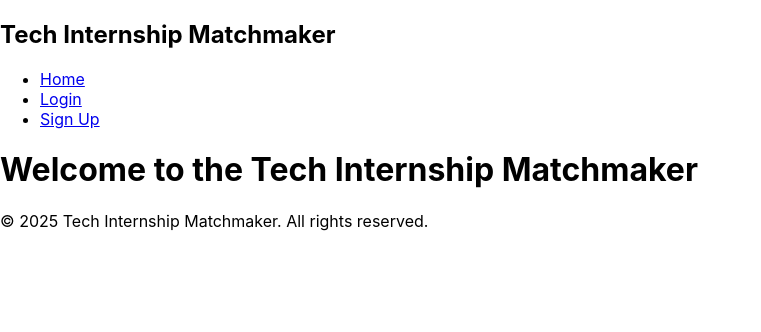
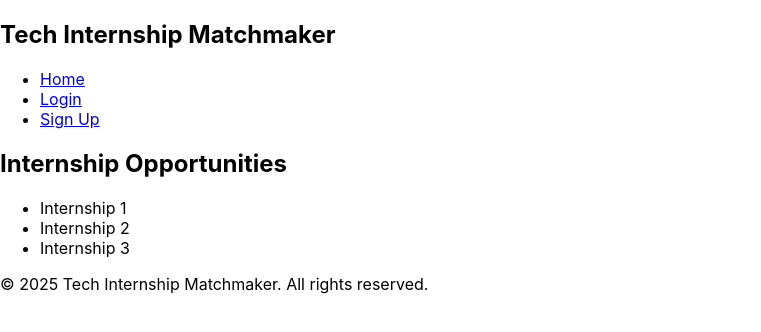
Before and after one commit to adinrobovic/tech-internship-matchmaker, a React (Create React App) app in the folder client/: page / in a window 1280 px wide. Shown: the top 332 px of the page, without its empty margins (0-761 px from the left). Built offline with nearby package versions, Linux system fonts and the light colour scheme.

Commit message:
Added React-Router-Dom to making routing available in my app

```diff
--- a/client/package.json
+++ b/client/package.json
@@ -9,6 +9,7 @@
     "@testing-library/user-event": "^13.5.0",
     "react": "^19.0.0",
     "react-dom": "^19.0.0",
+    "react-router-dom": "^7.4.1",
     "react-scripts": "5.0.1",
     "web-vitals": "^2.1.4"
   },
@@ -16,7 +17,9 @@
     "start": "react-scripts start",
     "build": "react-scripts build",
     "test": "react-scripts test",
-    "eject": "react-scripts eject"
+    "eject": "react-scripts eject",
+    "server": "node server.js",
+    "dev": "concurrently \"npm run server\" \"npm run start\""
   },
   "eslintConfig": {
     "extends": [
--- a/client/src/App.js
+++ b/client/src/App.js
@@ -1,14 +1,27 @@
 import React from 'react';
+import { BrowserRouter as Router, Routes, Route } from 'react-router-dom';
 import Navbar from './components/Navbar';
 import Footer from './components/Footer';
+import InternshipList from './components/InternshipList';
+import InternshipDetail from './components/InternshipDetail';
+import SignUp from './components/SignUp';
+import Login from './components/Login';
 
 function App() {
   return (
-    <div>
-      <Navbar />
-      <h1>Welcome to the Tech Internship Matchmaker</h1>
-      <Footer />
-    </div>
+    <Router>
+      <div>
+        <Navbar />
+        <Routes>
+          <Route path="/" element={<InternshipList />} />
+          <Route path="/details/:id" element={<InternshipDetail />} />
+          <Route path="/signup" element={<SignUp />} />
+          <Route path="/login" element={<Login />} />
+          <Route path="*" element={<div>Page Not Found</div>} />
+        </Routes>
+        <Footer />
+      </div>
+    </Router>
   );
 }
 
```
Also changed, not shown: 1 other file (tests, documents, lock files or other folders).
